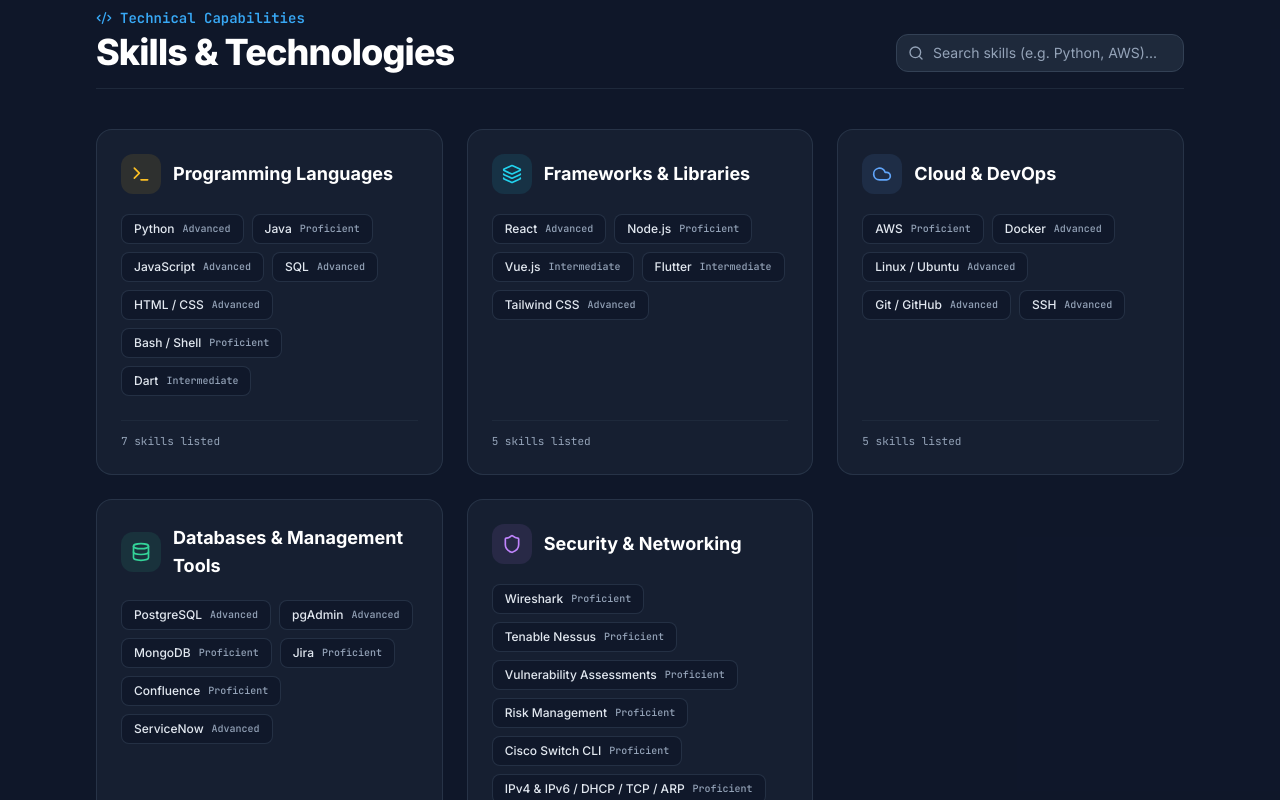
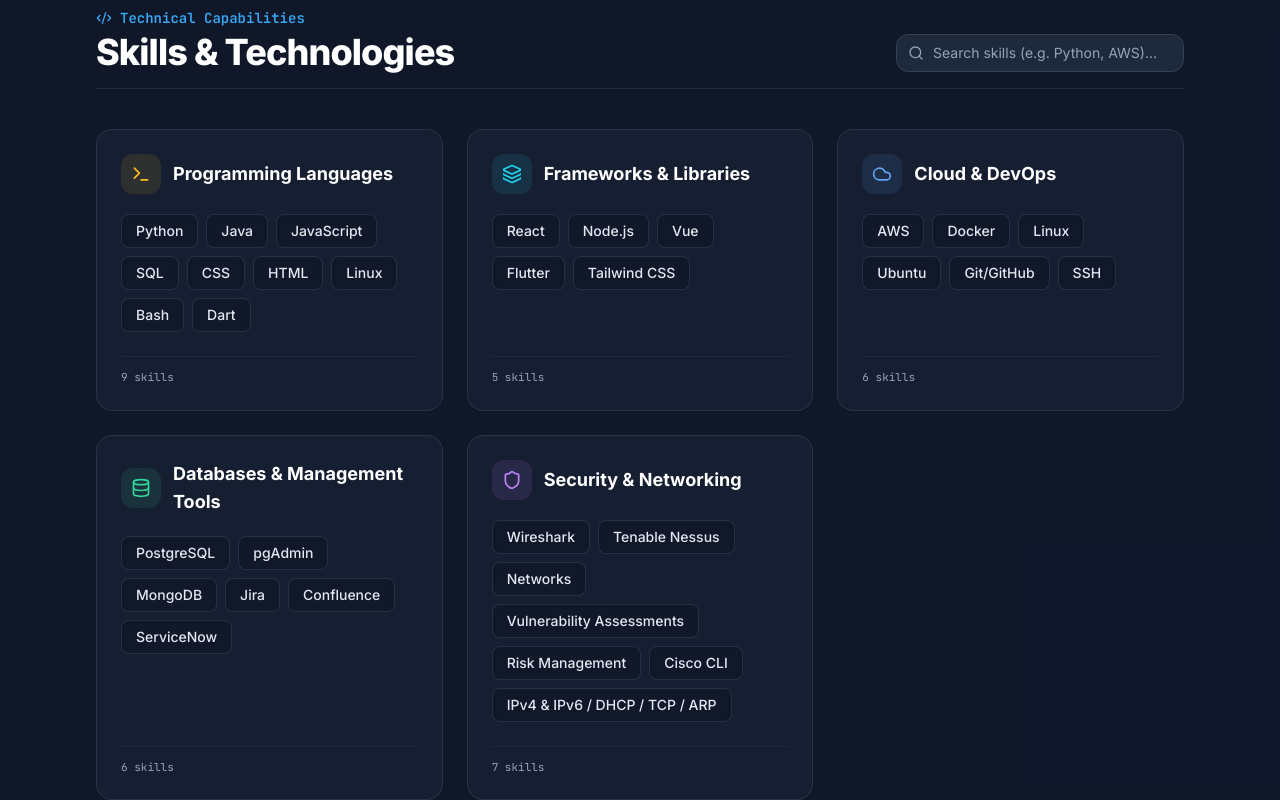
Before and after one commit to BrandenWin/ResumeApp, a React (Vite) app: page / in a window 1280 px wide. Shown: the part 3020-3820 px from the top of the page. Built offline with nearby package versions, Linux system fonts and the light colour scheme.

Commit message:
Remove proficiency labels from skills section

```diff
--- a/src/components/Skills.jsx
+++ b/src/components/Skills.jsx
@@ -6,9 +6,7 @@
   Database,
   Shield,
   Search,
-  Layers,
-  Cpu,
-  Server
+  Layers
 } from 'lucide-react';
 import { resumeData } from '../data/resumeData';
 
@@ -21,6 +19,7 @@
       icon: Terminal,
       color: "text-amber-400",
       bg: "bg-amber-400/10",
+      borderHover: "hover:border-amber-400/50",
       items: resumeData.skillCategories.languages,
     },
     {
@@ -28,6 +27,7 @@
       icon: Layers,
       color: "text-cyan-400",
       bg: "bg-cyan-400/10",
+      borderHover: "hover:border-cyan-400/50",
       items: resumeData.skillCategories.frameworks,
     },
     {
@@ -35,6 +35,7 @@
       icon: Cloud,
       color: "text-blue-400",
       bg: "bg-blue-400/10",
+      borderHover: "hover:border-blue-400/50",
       items: resumeData.skillCategories.devopsCloud,
     },
     {
@@ -42,6 +43,7 @@
       icon: Database,
       color: "text-emerald-400",
       bg: "bg-emerald-400/10",
+      borderHover: "hover:border-emerald-400/50",
       items: resumeData.skillCategories.databasesTools,
     },
     {
@@ -49,6 +51,7 @@
       icon: Shield,
       color: "text-purple-400",
       bg: "bg-purple-400/10",
+      borderHover: "hover:border-purple-400/50",
       items: resumeData.skillCategories.securityNetworking,
     },
   ];
@@ -84,8 +87,8 @@
         {/* Categories Grid */}
         <div className="grid md:grid-cols-2 lg:grid-cols-3 gap-6">
           {categories.map((cat, idx) => {
-            const filteredItems = cat.items.filter((item) =>
-              item.name.toLowerCase().includes(searchQuery.toLowerCase())
+            const filteredItems = cat.items.filter((skill) =>
+              skill.toLowerCase().includes(searchQuery.toLowerCase())
             );
 
             if (searchQuery && filteredItems.length === 0) return null;
@@ -95,7 +98,7 @@
             return (
               <div
                 key={idx}
-                className="p-6 rounded-2xl bg-slate-800/50 border border-slate-700/60 hover:border-slate-600 transition-all flex flex-col justify-between"
+                className="p-6 rounded-2xl bg-slate-800/50 border border-slate-700/60 hover:border-slate-600 transition-all flex flex-col justify-between shadow-sm"
               >
                 <div>
                   <div className="flex items-center gap-3 mb-5">
@@ -108,22 +111,19 @@
                   </div>
 
                   <div className="flex flex-wrap gap-2">
-                    {filteredItems.map((item, itemIdx) => (
+                    {filteredItems.map((skill, itemIdx) => (
                       <div
                         key={itemIdx}
-                        className="px-3 py-1.5 rounded-lg bg-slate-900/80 border border-slate-700/60 text-xs font-medium text-slate-200 hover:border-brand-500/60 hover:text-white transition-all flex items-center gap-2 group"
+                        className="px-3.5 py-1.5 rounded-lg bg-slate-900/80 border border-slate-700/60 text-xs sm:text-sm font-medium text-slate-200 hover:border-brand-500 hover:text-white transition-all shadow-inner"
                       >
-                        <span>{item.name}</span>
-                        <span className="text-[10px] font-mono text-slate-400 group-hover:text-brand-300">
-                          {item.level}
-                        </span>
+                        {skill}
                       </div>
                     ))}
                   </div>
                 </div>
 
                 <div className="mt-6 pt-3 border-t border-slate-800 text-[11px] font-mono text-slate-400 flex items-center justify-between">
-                  <span>{filteredItems.length} skills listed</span>
+                  <span>{filteredItems.length} skills</span>
                 </div>
               </div>
             );
--- a/src/data/resumeData.js
+++ b/src/data/resumeData.js
@@ -126,43 +126,19 @@
   ],
   skillCategories: {
     languages: [
-      { name: "Python", level: "Advanced" },
-      { name: "Java", level: "Proficient" },
-      { name: "JavaScript", level: "Advanced" },
-      { name: "SQL", level: "Advanced" },
-      { name: "HTML / CSS", level: "Advanced" },
-      { name: "Bash / Shell", level: "Proficient" },
-      { name: "Dart", level: "Intermediate" }
+      "Python", "Java", "JavaScript", "SQL", "CSS", "HTML", "Linux", "Bash", "Dart"
     ],
     frameworks: [
-      { name: "React", level: "Advanced" },
-      { name: "Node.js", level: "Proficient" },
-      { name: "Vue.js", level: "Intermediate" },
-      { name: "Flutter", level: "Intermediate" },
-      { name: "Tailwind CSS", level: "Advanced" }
+      "React", "Node.js", "Vue", "Flutter", "Tailwind CSS"
     ],
     devopsCloud: [
-      { name: "AWS", level: "Proficient" },
-      { name: "Docker", level: "Advanced" },
-      { name: "Linux / Ubuntu", level: "Advanced" },
-      { name: "Git / GitHub", level: "Advanced" },
-      { name: "SSH", level: "Advanced" }
+      "AWS", "Docker", "Linux", "Ubuntu", "Git/GitHub", "SSH"
     ],
     databasesTools: [
-      { name: "PostgreSQL", level: "Advanced" },
-      { name: "pgAdmin", level: "Advanced" },
-      { name: "MongoDB", level: "Proficient" },
-      { name: "Jira", level: "Proficient" },
-      { name: "Confluence", level: "Proficient" },
-      { name: "ServiceNow", level: "Advanced" }
+      "PostgreSQL", "pgAdmin", "MongoDB", "Jira", "Confluence", "ServiceNow"
     ],
     securityNetworking: [
-      { name: "Wireshark", level: "Proficient" },
-      { name: "Tenable Nessus", level: "Proficient" },
-      { name: "Vulnerability Assessments", level: "Proficient" },
-      { name: "Risk Management", level: "Proficient" },
-      { name: "Cisco Switch CLI", level: "Proficient" },
-      { name: "IPv4 & IPv6 / DHCP / TCP / ARP", level: "Proficient" }
+      "Wireshark", "Tenable Nessus", "Networks", "Vulnerability Assessments", "Risk Management", "Cisco CLI", "IPv4 & IPv6 / DHCP / TCP / ARP"
     ]
   },
   memberships: [
```
